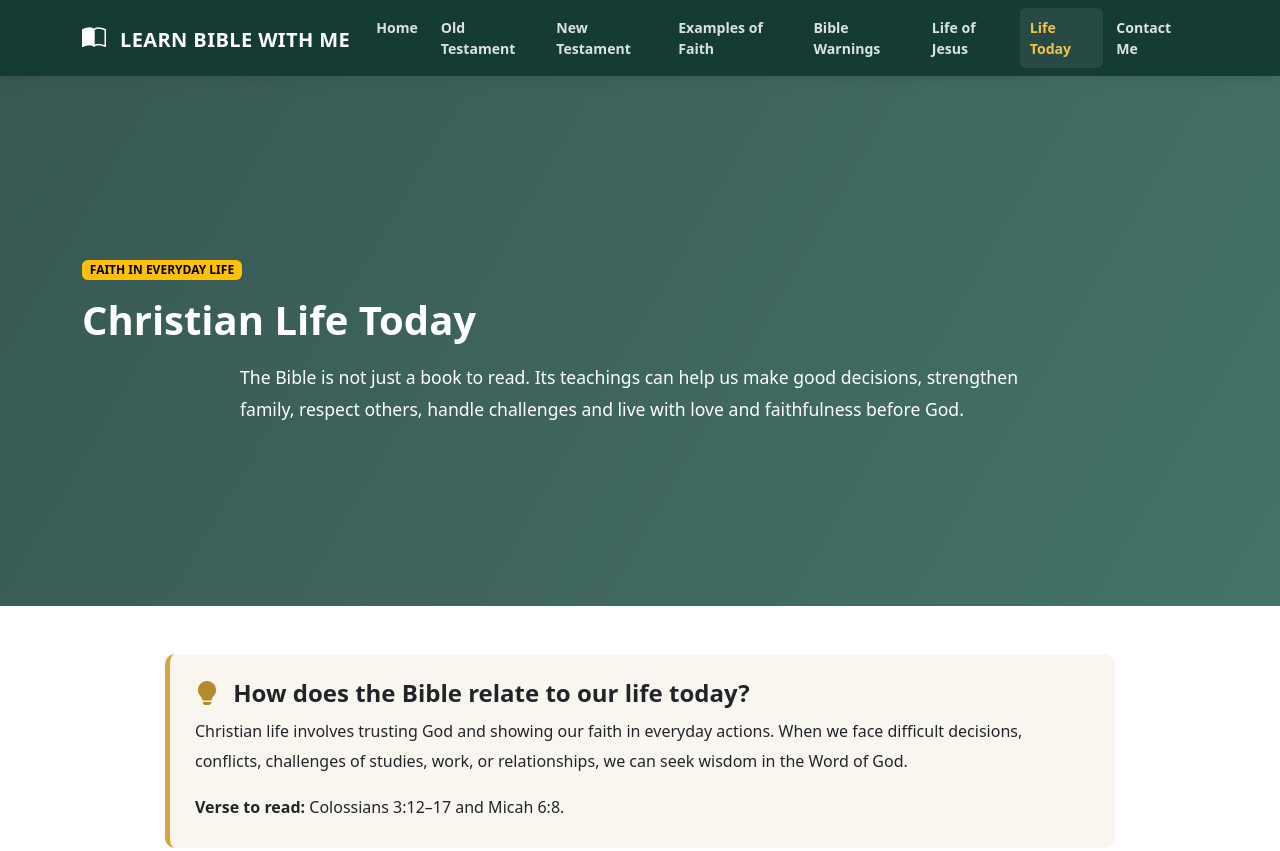
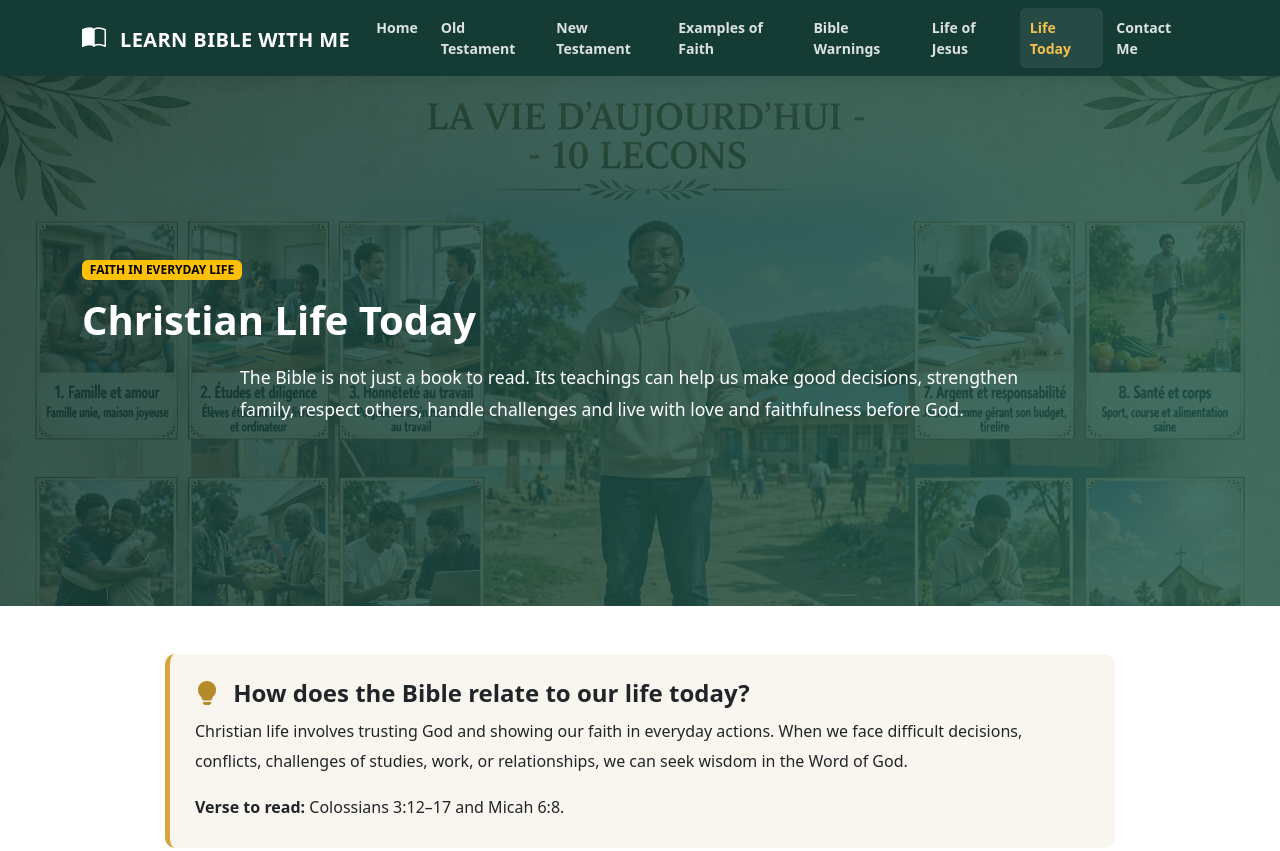
Before and after one commit to habimanapatrick125-eng/Learn-with-me-the-bible, a plain HTML site: page life-today.html in a window 1280 px wide. Shown: the top 851 px of the page. Drawn offline with nearby package versions, Linux system fonts and the light colour scheme.

Commit message:
Update life-today.html

```diff
--- a/life-today.html
+++ b/life-today.html
@@ -10,7 +10,13 @@
     <link href="https://cdn.jsdelivr.net/npm/bootstrap-icons@1.11.3/font/bootstrap-icons.css" rel="stylesheet">
     <style>
         .page-banner {
-          background: linear-gradient(120deg, rgba(21, 59, 53, 0.85), rgba(36, 91, 78, 0.85)), url('maisha ya leo B.webp');
+          background:
+        linear-gradient(
+            120deg,
+            rgba(21, 59, 53, 0.85),
+            rgba(36, 91, 78, 0.85)
+        ),
+        url('life-today B.webp');
             background-repeat: no-repeat;
             background-position: top center;
             background-size: cover;
@@ -18,7 +24,8 @@
             color: var(--white-color);
             overflow: hidden;
         }
-        .page-banner h1 { font-weight: 800; margin-bottom: 18px; }
+        .page-banner
+        h1 { font-weight: 800; margin-bottom: 18px; }
         .page-banner p { max-width: 800px; margin: auto; font-size: 1.1rem; line-height: 1.8; }
         .intro-box { max-width: 950px; margin: 35px auto; padding: 25px; background: #f8f6ef; border-left: 5px solid #d6a63c; border-radius: 10px; line-height: 1.9; }
         .section-heading { color: #174d35; font-weight: 800; text-align: center; margin-bottom: 14px; }
```
